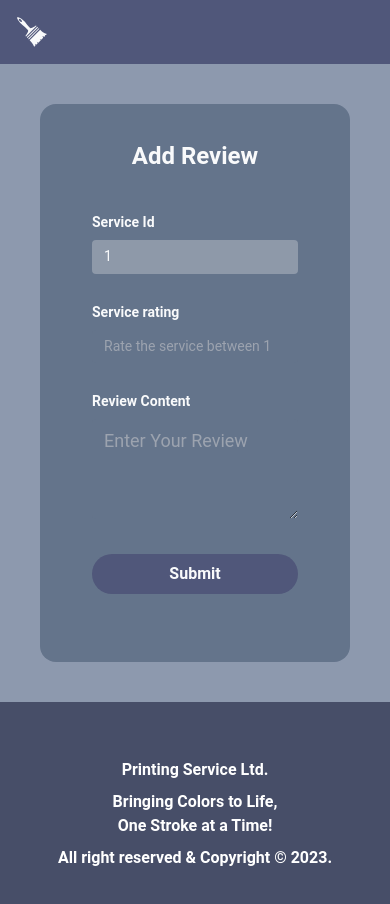
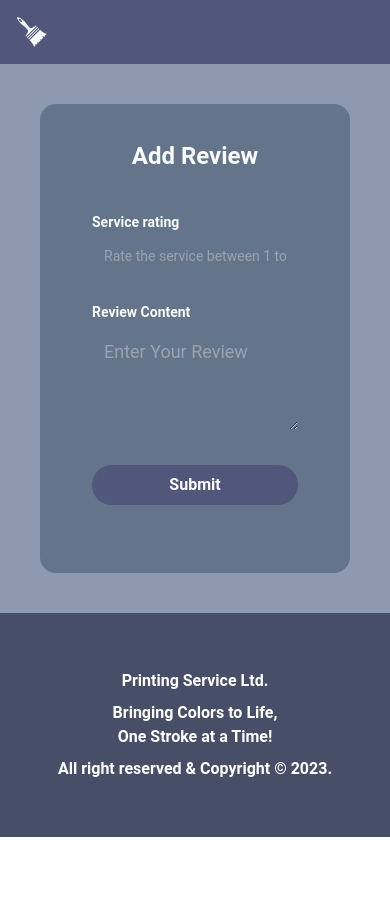
Before and after one commit to mb-tousif/Frontend_09, a Next.js app: page /services/review/1 in a window 390 px wide. Shown: the top 904 px of the page. After the commit the page ends 844 px from the top, so only its background shows below. Built offline with nearby package versions, Linux system fonts and the light colour scheme.

Commit message:
review added

```diff
--- a/src/app/(mainLyout)/services/[id]/page.tsx
+++ b/src/app/(mainLyout)/services/[id]/page.tsx
@@ -121,10 +121,8 @@ export default function Service({ params }: any) {
             </h3>
             <div className="grid gap-6 grid-cols-1 sm:grid-cols-2 lg:grid-cols-3 xl:grid-cols-4 mt-6">
               {services?.map((service: TService) => (
-                <div
-                  key={service.id}
-                  className="w-full bg-[#474E68] max-w-sm mx-auto rounded-md shadow-md overflow-hidden"
-                >
+                <Link key={service.id} href={`/services/${service.id}`}>
+                  <div className="w-full bg-[#474E68] max-w-sm mx-auto rounded-md shadow-md overflow-hidden">
                     <div
                       className="flex items-end justify-end h-56 w-full bg-cover"
                       style={{
@@ -149,9 +147,12 @@ export default function Service({ params }: any) {
                     </div>
                     <div className="px-5 py-3">
                       <h3 className="text-gray-50 uppercase">{service.name}</h3>
-                    <span className="text-gray-50 mt-2">${service.price}</span>
+                      <span className="text-gray-50 mt-2">
+                        ${service.price}
+                      </span>
                     </div>
                   </div>
+                </Link>
               ))}
             </div>
           </div>
--- a/src/app/(mainLyout)/services/review/[id]/page.tsx
+++ b/src/app/(mainLyout)/services/review/[id]/page.tsx
@@ -1,6 +1,7 @@
 "use client"
 import { useCreateReviewMutation } from '@/redux/api/reviewApi';
 import { TReview } from '@/types/review.types';
+import { message } from 'antd';
 import { SubmitHandler, useForm } from 'react-hook-form';
 
 export default function AddReview({ params }: any) {
@@ -11,31 +12,30 @@ export default function AddReview({ params }: any) {
     formState: { errors },
     reset,
   } = useForm<TReview>();
-  const onSubmit: SubmitHandler<TReview> = (data: TReview) => {
-      console.log("data", data);
-  };
+  const onSubmit: SubmitHandler<TReview> = async (data: TReview) => {
+    try {
+      data.serviceId = params?.id;
+      console.log(data);
+
+      const res = await createReview({...data}).unwrap();
+      console.log(res);
+      message.success(res?.message);
+      reset();
+    } catch (err: any) {
+      message.error(err?.data?.message);
+}
+}
+
   return (
     <div className="p-10 md:pl-20">
       <div className="w-full sm:w-4/6 mx-auto bg-slate-500 rounded-2xl p-5">
         <h3 className="p-4 text-2xl text-gray-50 font-bold text-center">
-            Add Review
+          Add Review
         </h3>
-        <form onSubmit={handleSubmit(onSubmit)} className="px-8 pt-6 pb-8 mb-4">
-          <div className="mb-4">
-            <label
-              className="block mb-2 text-sm font-bold text-gray-50"
-              htmlFor="serviceId"
-            >
-              Service Id
-            </label>
-            <input
-              className="w-full px-3 py-2 mb-3 text-sm leading-tight text-gray-50 rounded"
-              {...register("serviceId", { required: true })}
-              type="text"
-              value={params?.id}
-              disabled
-            />
-          </div>
+        <form
+          onSubmit={handleSubmit(onSubmit)}
+          className="px-8 pt-6 pb-8 mb-4"
+        >
           <div className="mb-4">
             <label
               className="block mb-2 text-sm font-bold text-gray-50"
@@ -45,12 +45,8 @@ export default function AddReview({ params }: any) {
             </label>
             <input
               className="w-full px-3 py-2 mb-3 text-sm leading-tight text-gray-50 bg-slate-500 rounded focus:outline-none"
-              {...register("rating", {
-                required: true,
-                min: 1,
-                max: 5,
-              })}
-              type="number"
+              {...register("rating", { required: true})}
+              type="text"
               placeholder="Rate the service between 1 to 5"
             />
             {errors.rating?.type === "required" && (
@@ -72,7 +68,7 @@ export default function AddReview({ params }: any) {
           <div className="mb-4 mt-2">
             <label
               className="block mb-2 text-sm font-bold text-gray-50"
-              htmlFor="content"
+              htmlFor="comment"
             >
               Review Content
             </label>
--- a/src/components/client/UserState.tsx
+++ b/src/components/client/UserState.tsx
@@ -1,5 +1,4 @@
 "use client";
-
 import { useAppDispatch, useAppSelector } from "@/redux/hooks";
 import { removeToken } from "@/redux/slices/authSlice";
 import Link from "next/link";
@@ -12,7 +11,7 @@ export default function UserState() {
     if (token) {
       setHasToken(true);
     }
-  }, [token]);
+  }, [token, hasToken]);
   const dispatch = useAppDispatch();
   const handleAuth = () => {
     dispatch(removeToken());
--- a/src/components/ui/ReviewList.tsx
+++ b/src/components/ui/ReviewList.tsx
@@ -1,34 +1,61 @@
 import Image from 'next/image';
 import React from 'react'
 import { TService } from "@/types/service.types";
+import { useGetReviewByIdQuery } from '@/redux/api/reviewApi';
+import { TReview } from '@/types/review.types';
 
 export default function ReviewList({ service }: { service: TService }) {
+  const serviceId = service?.id;
+  const { data } = useGetReviewByIdQuery(serviceId as string)
+  const reviews = data?.data
+  if(reviews?.length <= 0 ) {
+    return (
+      <div>
+        <h3 className="text-gray-50 text-2xl sm:ml-6 min-h-[60px] mt-6 font-medium">
+          Service Reviews
+        </h3>
+        <div className="flex sm:ml-6 mt-2 max-w-[500px] bg-[#474E68] items-center justify-between rounded-2xl p-3 shadow-3xl shadow-shadow-500 dark:!bg-navy-700 dark:shadow-none">
+          <p className="text-base font-medium text-gray-50">
+            No Reviews Yet
+          </p>
+        </div>
+      </div>
+    );
+  }
   return (
     <div>
       <h3 className="text-gray-50 text-2xl sm:ml-6 mt-6 font-medium">
         Service Reviews
       </h3>
-      <div className="flex sm:ml-6 mt-2 max-w-[500px] bg-[#474E68] items-center justify-between rounded-2xl p-3 shadow-3xl shadow-shadow-500 dark:!bg-navy-700 dark:shadow-none">
+      {reviews?.map((review: TReview) => (
+        <div
+          key={review.id}
+          className="flex sm:ml-6 mt-2 max-w-[500px] bg-[#474E68] items-center justify-between rounded-2xl p-3 shadow-3xl shadow-shadow-500 dark:!bg-navy-700 dark:shadow-none"
+        >
           <div className="flex items-center">
-          <div className="">
+            <div className="min-w-[100px]">
               <Image
                 width={83}
                 height={83}
-              className="h-[83px] w-[83px] rounded-lg"
-              src={service?.imgUrl}
+                className="h-[83px] min-w-[83px] rounded-lg"
+                // @ts-ignore
+                src={review?.users?.imgUrl}
                 alt="Reviewer"
               />
             </div>
             <div className="ml-4">
               <p className="text-base font-medium text-gray-50">
-              {service?.name}
+                {/* @ts-ignore  */}
+                Reviewer: {review?.users?.name}
               </p>
-            <p className="mt-2 text-sm text-gray-50">
-              Review description goes here
+              <p className="text-base font-medium text-gray-50">
+                {/* @ts-ignore  */}
+                Ratings: {review?.rating} out of 5
               </p>
+              <p className="mt-2 text-sm text-gray-50 text-justify">{review?.comment}</p>
             </div>
           </div>
-        <button className="mr-4 flex items-center justify-center text-gray-50">
+          <button className="mr-4 ml-3 flex items-center justify-center text-gray-50">
             <svg
               stroke="currentColor"
               fill="currentColor"
@@ -44,6 +71,7 @@ export default function ReviewList({ service }: { service: TService }) {
             </svg>
           </button>
         </div>
+      ))}
     </div>
   );
 }
--- a/src/redux/api/reviewApi.ts
+++ b/src/redux/api/reviewApi.ts
@@ -25,7 +25,7 @@ export const reviewApi = baseApi.injectEndpoints({
       query: (payload: TReview) => ({
         url: "/reviews/create-review",
         method: "POST",
-        data: payload,
+        body: payload,
       }),
       invalidatesTags: [tagTypes.Review],
     }),
```
Also changed, not shown: src/app/(dashboardLyout)/dashboard/admin/manage_blogs/create/page.tsx (line endings or trailing spaces). Lines whose indentation alone changed are shown as unchanged.
